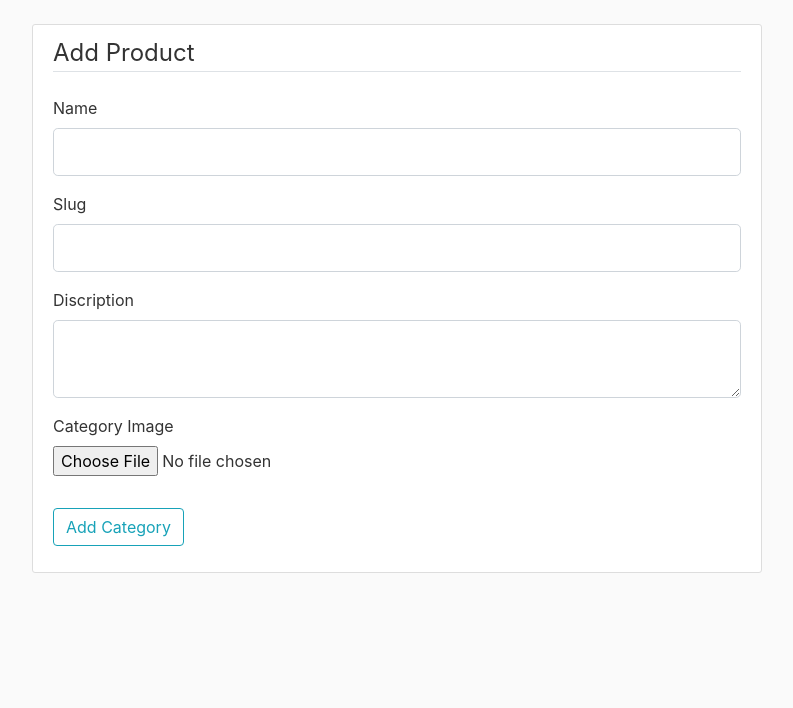
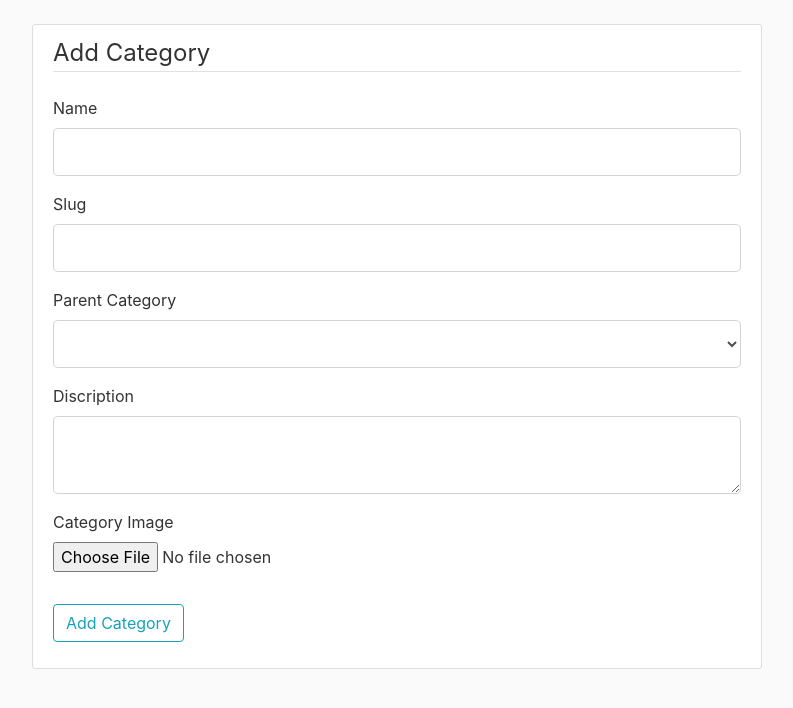
Before and after one commit to Susansujakhu/LV_Ecommerce, a Flask app: template stores/single_store/templates/add_category.html in a window 1280 px wide. Shown: the part 56-764 px from the top of the page, without its empty margins (53-846 px from the left). Run offline with Flask 2, Linux system fonts and the light colour scheme; the template is opened without the code that fills it: values that come from a table or form of the project are taken from there, others are empty; some libraries are stand-ins or nearby versions.

Commit message:
add_category - add_category page updated

```diff
--- a/stores/single_store/templates/add_category.html
+++ b/stores/single_store/templates/add_category.html
@@ -5,7 +5,7 @@
     <form method="POST" action="">
         {{ form.hidden_tag() }}
         <fieldset class="form-group">
-            <legend class="border-bottom mb-4">Add Product</legend>
+            <legend class="border-bottom mb-4">Add Category</legend>
 
             <!-- category name -->
             <div class="form-group">
@@ -39,16 +39,16 @@
 
             <!-- parent category -->
             <div class="form-group">
-                {{ form.parentCaegory.label(class="form-control-label")}}
-                {% if form.parentCaegory.errors %}
-                {{ form.parentCaegory(class="form-control form-control-lg is-invalid") }}
+                {{ form.parentCategory.label(class="form-control-label")}}
+                {% if form.parentCategory.errors %}
+                {{ form.parentCategory(class="form-control form-control-lg is-invalid") }}
                 <div class="invalid-feedback">
-                    {% for error in form.parentCaegory.errors %}
+                    {% for error in form.parentCategory.errors %}
                     <span>{{ error }}</span>
                     {% endfor %}
                 </div>
                 {% else %}
-                {{ form.parentCaegory(class="form-control form-control-lg") }}
+                {{ form.parentCategory(class="form-control form-control-lg") }}
                 {% endif %}
             </div>
 
@@ -83,9 +83,7 @@
         <div class="form-group">
             {{ form.submit(class="btn btn-outline-info") }}
         </div>
-        <div class="form-group">
-            {{ form.edit(class="btn btn-outline-info") }}
-        </div>
+
 
     </form>
 </div>
```
